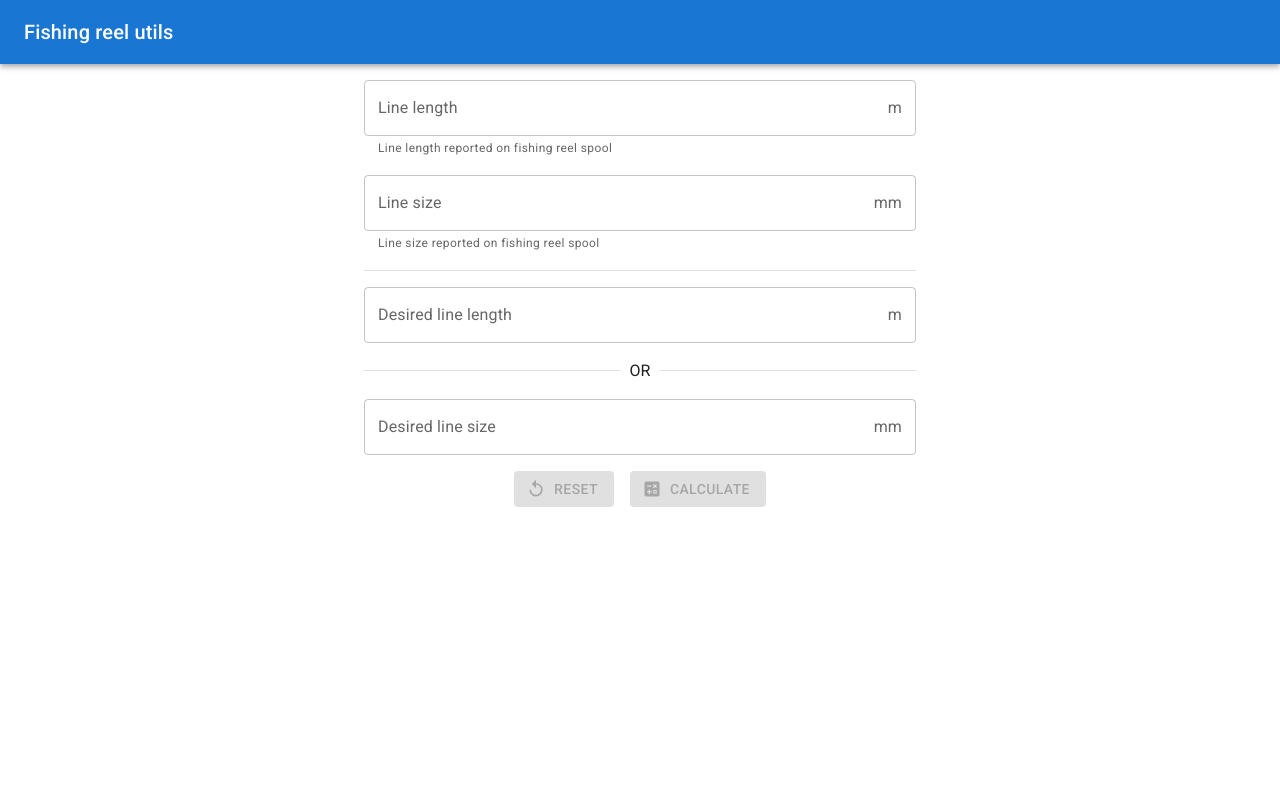
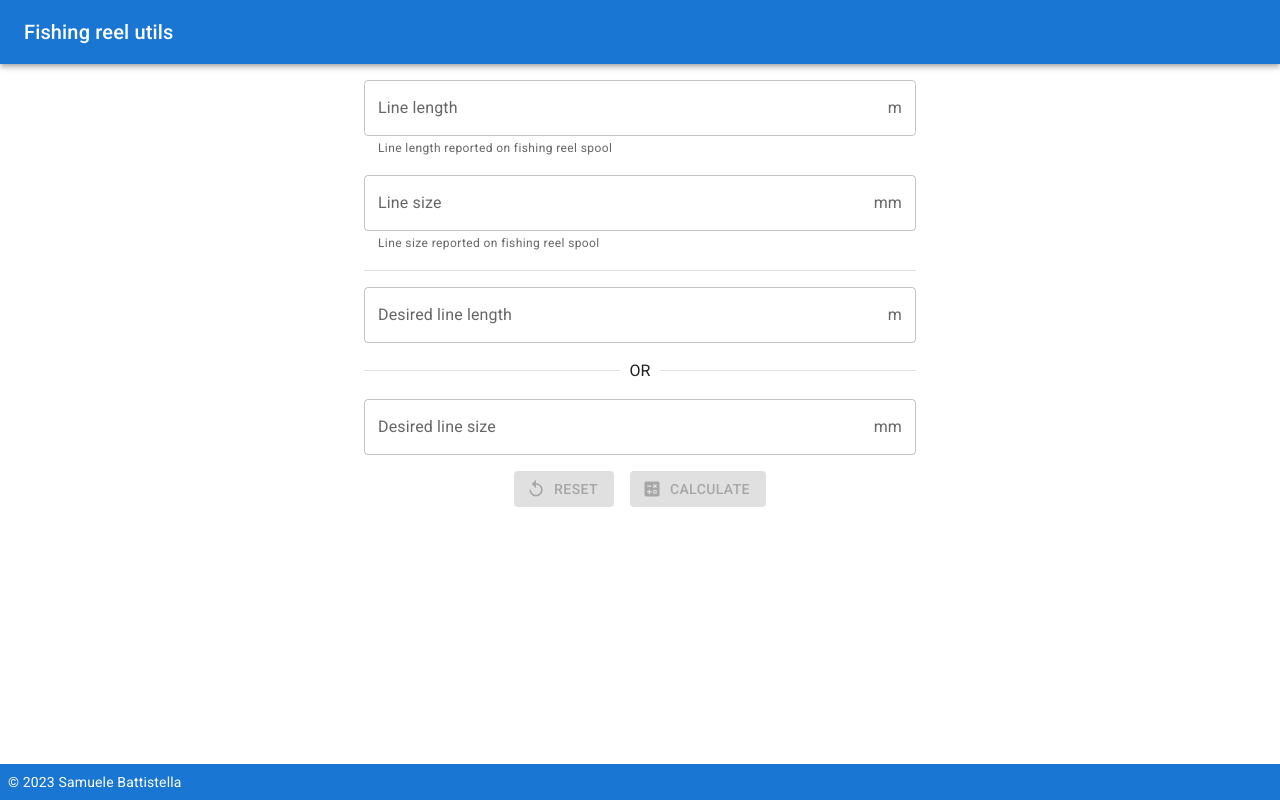
Before and after one commit to battistar/fishing-reel-utils, a React (Create React App) app: page / in a window 1280 px wide. Built offline with nearby package versions, Linux system fonts and the light colour scheme.

Commit message:
Add footer

```diff
--- a/src/App.tsx
+++ b/src/App.tsx
@@ -3,6 +3,7 @@ import { Container } from '@mui/material';
 import Form from 'components/Form';
 import FormData from 'models/FormData';
 import Header from 'components/Header';
+import Footer from 'components/Footer';
 
 const parseInput = (input: string): number => {
   const normalizedInput = input.replace(',', '.');
@@ -46,6 +47,7 @@ const App = (): JSX.Element => {
           <Form onSubmit={handleSubmit} />
         </Container>
       </main>
+      <Footer />
     </>
   );
 };
--- /dev/null
+++ b/src/components/Footer.tsx
@@ -0,0 +1,35 @@
+import { styled, Typography } from '@mui/material';
+
+const BUILD_YEAR = 2023;
+const CURRENT_YEAR = new Date().getFullYear();
+
+const CustomizedFooter = styled('footer')(
+  ({ theme }) => `
+    position: fixed;
+    left: 0;
+    bottom: 0;
+    width: 100%;
+    padding: ${theme.spacing(1)};
+    background-color: ${theme.palette.primary.main};
+    color: ${theme.palette.common.white};
+    display: flex;
+    justify-content: flex-start
+`
+);
+
+const Footer = (): JSX.Element => {
+  let date;
+  if (BUILD_YEAR !== CURRENT_YEAR) {
+    date = `${BUILD_YEAR} - ${CURRENT_YEAR}`;
+  } else {
+    date = `${CURRENT_YEAR}`;
+  }
+
+  return (
+    <CustomizedFooter>
+      <Typography variant="body2">© {date} Samuele Battistella</Typography>
+    </CustomizedFooter>
+  );
+};
+
+export default Footer;
```
